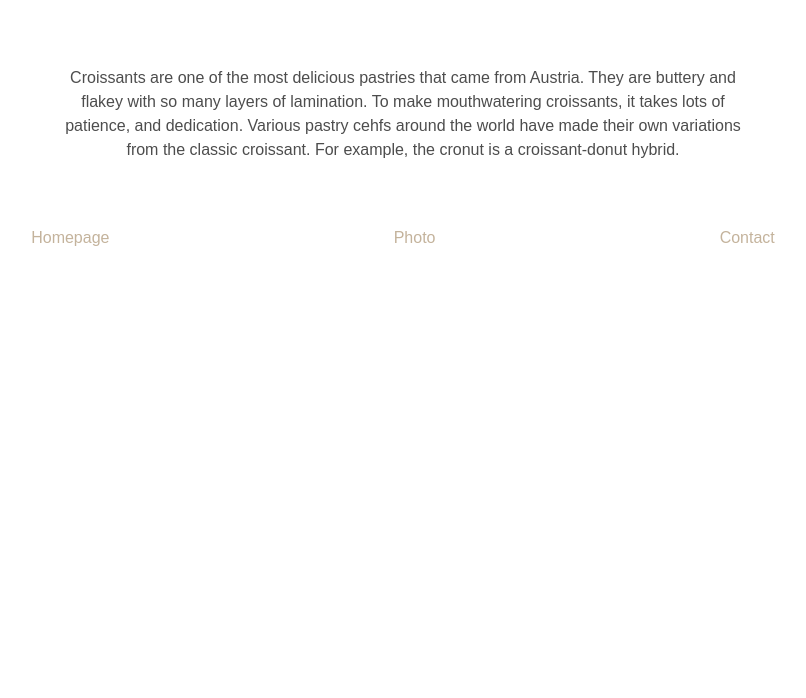
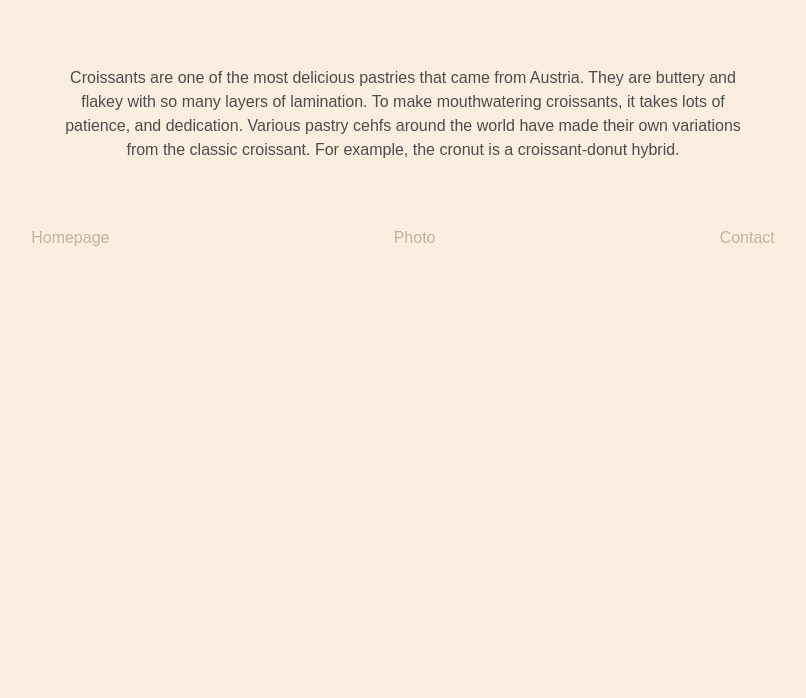
Before and after one commit to teckoni/Croissant, a plain HTML site: page index.html in a window 1280 px wide. Shown: the part 102-800 px from the top of the page, without its empty margins (237-1043 px from the left). Drawn offline with nearby package versions, Linux system fonts and the light colour scheme.

Commit message:
add background color to CSS

```diff
--- a/CSS/style.css
+++ b/CSS/style.css
@@ -7,6 +7,7 @@
 body {
   text-align: center;
   font-family: Arial, Helvetica, sans-serif;
+  background: #faeee0;
 }
 
 h1 {
```
